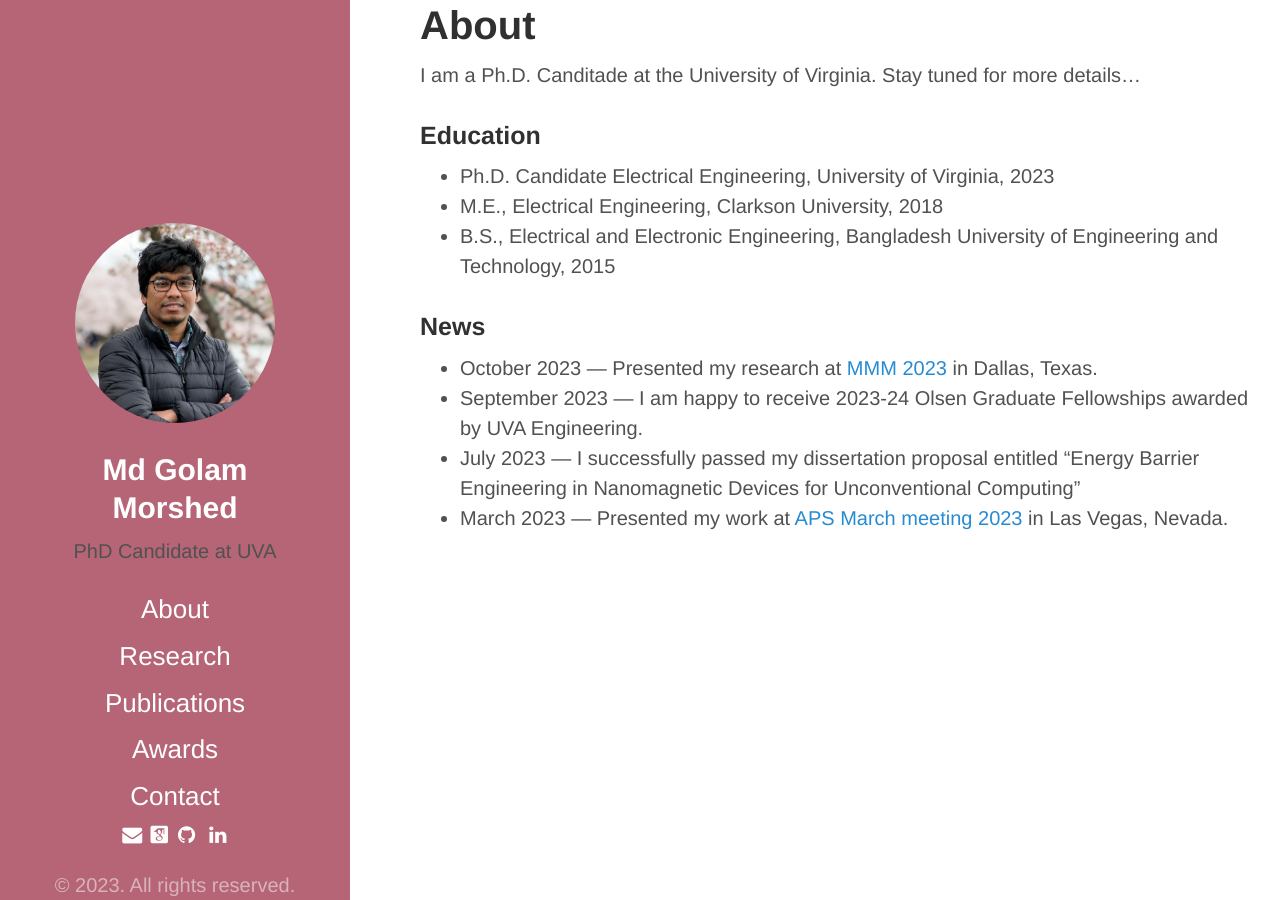
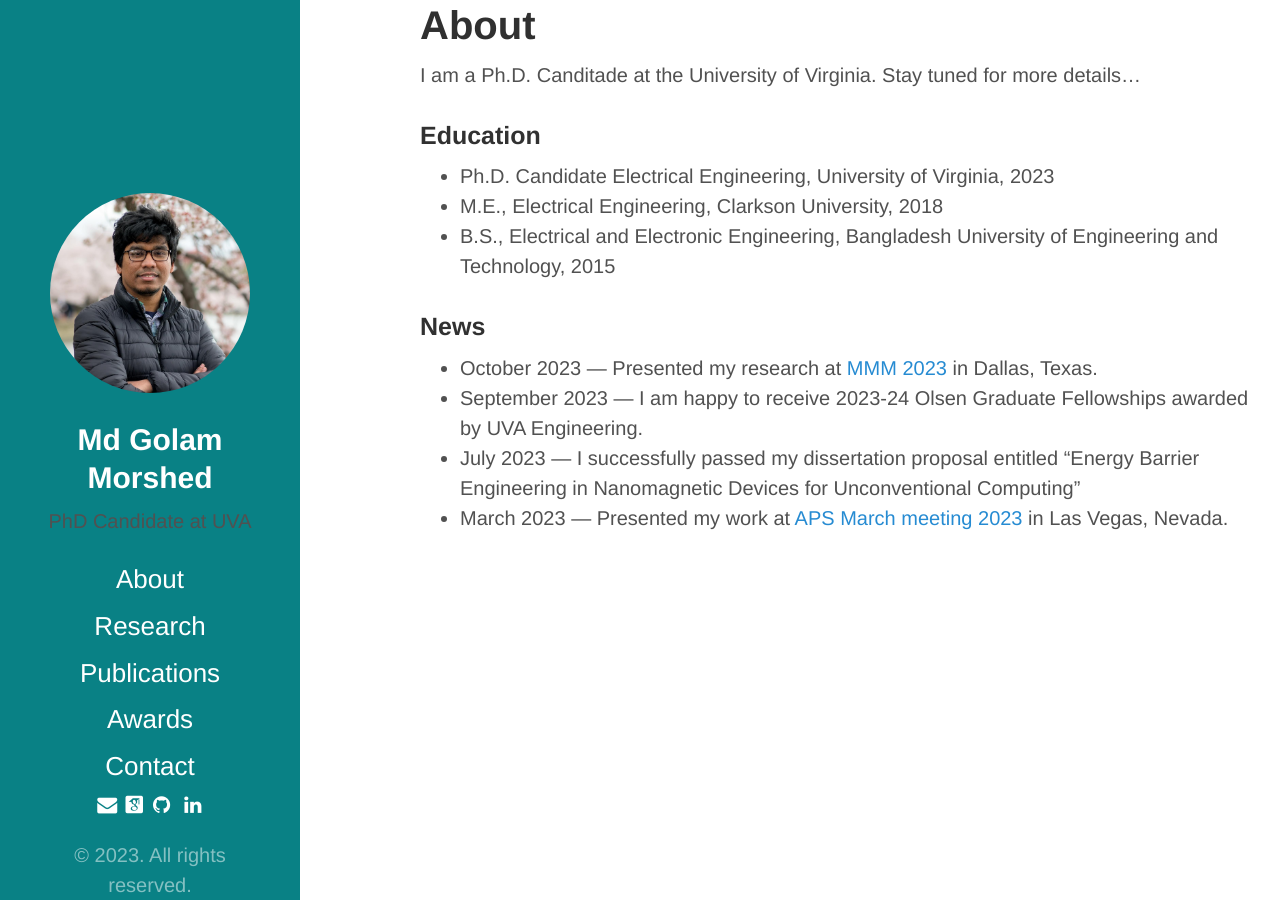
Before and after one commit to mgmorshed/mgmorshed.github.io, a Jekyll site: the page built from index.md, in a window 1280 px wide. Built offline with Jekyll 4.4.1, drawn with Linux system fonts in a browser that asks for light colours; cached includes are drawn as plain includes; some web fonts are replaced.

Commit message:
Update styles.css

```diff
--- a/public/css/styles.css
+++ b/public/css/styles.css
@@ -1,4 +1,4 @@
 .sidebar {
-    width: 350px;
-    background-color: #B56576;
+    width: 300px;
+    background-color: #098185;
 }
```
